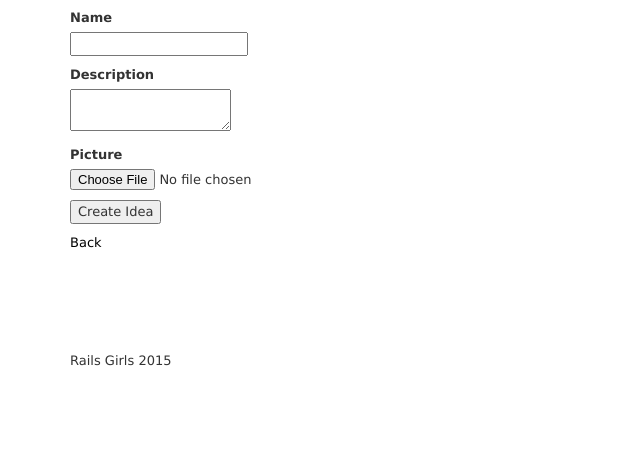
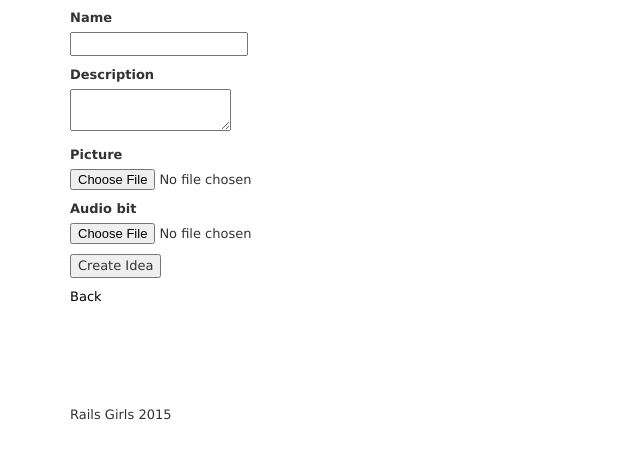
Before and after one commit to Gartz2013/test_app, a Rails app: page /ideas/new in a window 1280 px wide. Shown: the part 161-620 px from the top of the page, without its empty margins (0-640 px from the left). Run offline with Rails 7, Linux system fonts and the light colour scheme; style sheets or scripts are compiled from the project's sources; some libraries are stand-ins or nearby versions.

Commit message:
add audio upload capability

```diff
--- a/app/assets/stylesheets/application.css
+++ b/app/assets/stylesheets/application.css
@@ -13,8 +13,3 @@
  *= require_tree .
  *= require_self
  */
-
-body {padding-top:100px}
-footer {margin-top:100px}
-table,td,th{vertical-align:middle;border:none}
-th{border-bottom:1px solid #000}
--- a/app/assets/stylesheets/scaffolds.scss
+++ b/app/assets/stylesheets/scaffolds.scss
@@ -71,3 +71,8 @@ div {
     list-style: square;
   }
 }
+
+body {padding-top:100px}
+footer {margin-top:100px}
+table,td,th{vertical-align:middle;border:none}
+th{border-bottom:1px solid #000}
--- a/app/controllers/ideas_controller.rb
+++ b/app/controllers/ideas_controller.rb
@@ -69,6 +69,6 @@ class IdeasController < ApplicationController
 
     # Never trust parameters from the scary internet, only allow the white list through.
     def idea_params
-      params.require(:idea).permit(:name, :description, :picture)
+      params.require(:idea).permit(:name, :description, :picture, :audio_bit)
     end
 end
--- a/app/models/idea.rb
+++ b/app/models/idea.rb
@@ -1,3 +1,4 @@
 class Idea < ActiveRecord::Base
     mount_uploader :picture, PictureUploader
+    mount_uploader :audio_bit, AudioBitUploader
 end
--- a/app/views/ideas/_form.html.erb
+++ b/app/views/ideas/_form.html.erb
@@ -23,6 +23,10 @@
     <%= f.label :picture %><br>
     <%= f.file_field :picture, accept: 'image/*;capture=camera' %>
   </div>
+  <div class="field">
+    <%= f.label :audio_bit %><br>
+    <%= f.file_field :audio_bit %>
+  </div>
   <div class="actions">
     <%= f.submit %>
   </div>
--- a/app/views/ideas/index.html.erb
+++ b/app/views/ideas/index.html.erb
@@ -8,6 +8,7 @@
       <th>Name</th>
       <th>Description</th>
       <th>Picture</th>
+      <th>Audio</th>
       <th colspan="3"></th>
     </tr>
   </thead>
@@ -18,6 +19,7 @@
         <td><%= idea.name %></td>
         <td><%= idea.description %></td>
         <td><%= idea.picture %></td>
+        <td><%= idea.audio_snippet %></td>
         <td><%= link_to 'Show', idea %></td>
         <td><%= link_to 'Edit', edit_idea_path(idea) %></td>
         <td><%= link_to 'Destroy', idea, method: :delete, data: { confirm: 'Are you sure?' } %></td>
--- a/db/migrate/20150819154549_create_ideas.rb
+++ b/db/migrate/20150819154549_create_ideas.rb
@@ -4,6 +4,7 @@ class CreateIdeas < ActiveRecord::Migration
       t.string :name
       t.text :description
       t.string :picture
+      t.string :audio_bit
 
       t.timestamps null: false
     end
```
Also changed, not shown: app/uploaders/audio_bit_uploader.rb (added, +51 -0 lines), app/uploaders/audio_uploader.rb (added, +51 -0 lines), app/views/ideas/show.html.erb (+11 -0 lines), app/views/ideas/index.json.jbuilder, app/views/ideas/show.json.jbuilder, db/schema.rb, 5 other files.
